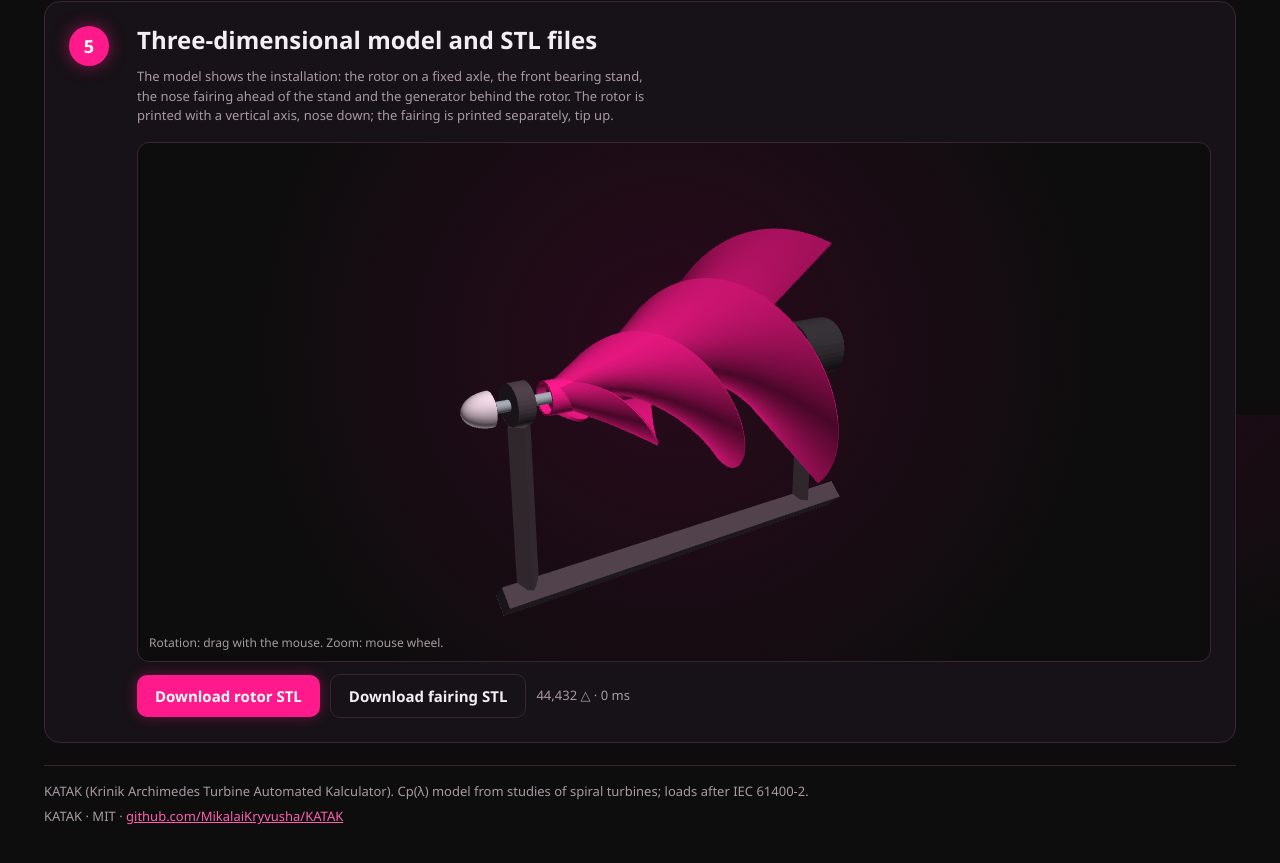
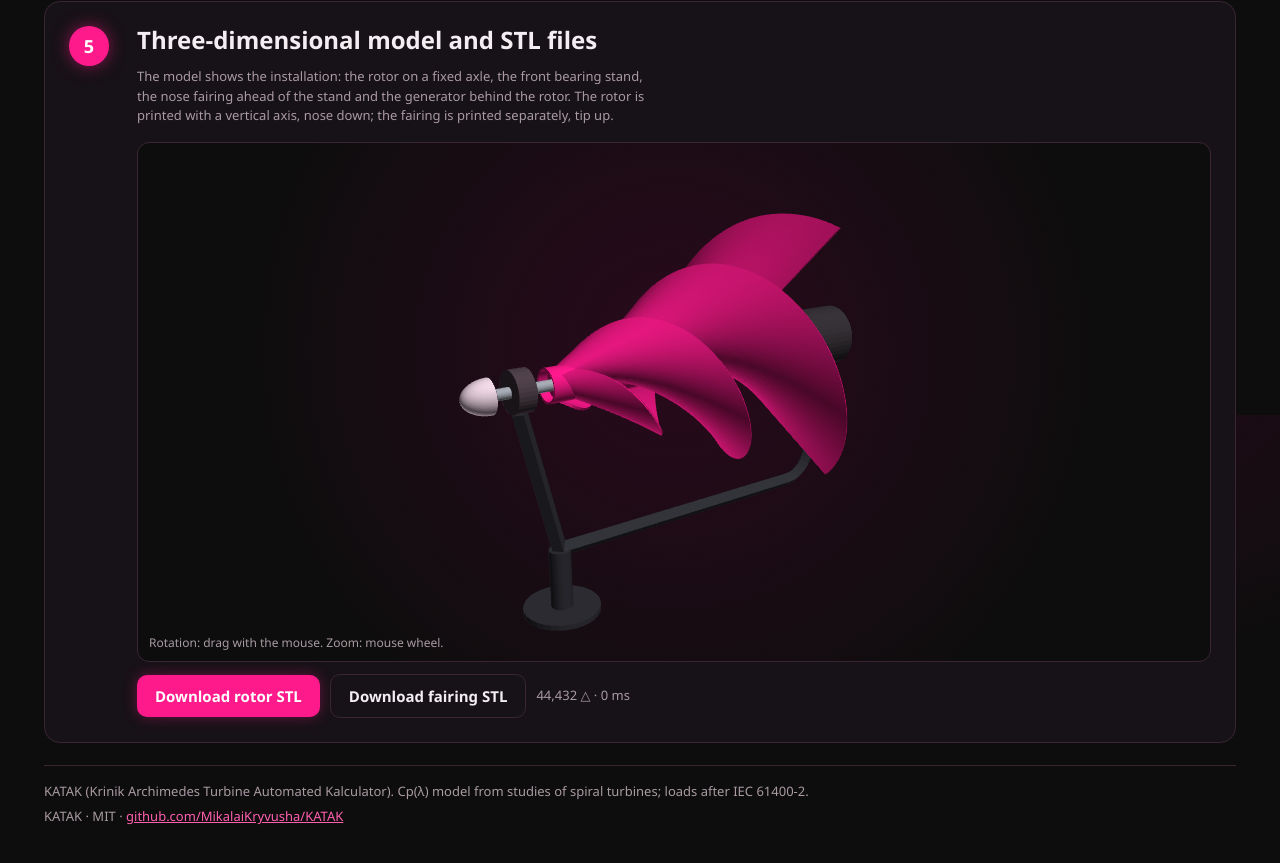
Before and after one commit to MikalaiKryvusha/KATAK, a website: page kalculator/index.html in a window 1280 px wide. Shown: the part 3585-4448 px from the top of the page. Drawn offline with Linux system fonts and the light colour scheme.

Commit message:
feat(kalculator): the triangular frame of the original in the 3D view (idea 11)
Owner 2026-11-16 17:00 «стойка на визуализации должна быть треугольной, как в оригинальном проекте» and 17:02 the «Side View»
picture. The square posts and the base beam are replaced by the original's frame (brochure p. 6 and the drawing of p. 11): a
yawing post with a flange under the front end, a short arm to the front bearing housing, a long arm under the rotor below its
largest radius that rises behind the exit to the generator. The open question — the generator at the narrow front end as in
the original, or behind as in ideas/04 — is with the owner.
Runs: node tools/ui-run.mjs 42/42, no console errors; the agent looked at the view from two angles (.work/tmp/view-*.png).

Co-Authored-By: Claude Opus 5.5 <noreply@anthropic.com>

```diff
--- a/kalculator/index.html
+++ b/kalculator/index.html
@@ -1262,7 +1262,11 @@ const viewer = (() => {
   function show(r, st) {
     for (const q of parts) { gl.deleteBuffer(q.bp); gl.deleteBuffer(q.bn); }
     const P = KATAK._, p = r.params, D = p.diameter_mm, R = D / 2, Ls = r.dims.Ls;
-    const axD = p.bore === 'bearings' ? st.bearing.d : p.bore_mm, gap = p.nose_gap_mm, ground = -(R + 0.12 * D);
+    // the frame after the original's «Side View» and the drawing of its p. 11 (ideas/11, researches/06 §2.4): a yawing post with
+    // a flange under the front end; from its top a short arm to the front bearing housing and a long arm that runs under the
+    // rotor below its largest radius and rises behind the exit to the generator — with the axle they make the triangle. [NOT-TESTED]
+    const zDeck = -(R + 0.05 * D), ground = zDeck - 0.22 * D;
+    const axD = p.bore === 'bearings' ? st.bearing.d : p.bore_mm, gap = p.nose_gap_mm;
     const xStand = -p.hub_front_mm - gap / 2, xNose = -p.hub_front_mm - gap, xGen = Ls + p.hub_back_mm + 6, genL = 0.18 * D, genD = Math.max(0.22 * D, st.bearing.D + 16);
     const axis = (dx = 0) => (q) => [q[2] + dx, q[0], q[1]];                 // a part built along z → world X
     const up = (dx) => (q) => [q[0] + dx, q[1], q[2] + ground];               // a post built along z → world Z, from the ground
@@ -1271,10 +1275,16 @@ const viewer = (() => {
     parts.push(upload(P.prism('round', axD, xNose - 4, xGen + genL + 12, 24), axis(), [0.66, 0.68, 0.72]));
     const hous = Math.min(gap - 6, st.bearing.B + 6);
     parts.push(upload(P.prism('round', st.bearing.D + 8, xStand - hous / 2, xStand + hous / 2, 32), axis(), [0.32, 0.26, 0.30]));
-    parts.push(upload(P.prism('square', Math.min(12, gap - 4), 0, -ground - (st.bearing.D + 8) / 2, 4), up(xStand), [0.32, 0.26, 0.30]));
     parts.push(upload(P.prism('round', genD, xGen, xGen + genL, 40), axis(), [0.22, 0.20, 0.22]));
-    parts.push(upload(P.prism('square', 14, 0, -ground - genD / 2, 4), up(xGen + genL / 2), [0.32, 0.26, 0.30]));
-    parts.push(upload(P.prism('square', 16, xStand - 20, xGen + genL + 20, 4), (q) => [q[2], q[0], q[1] + ground - 6], [0.32, 0.26, 0.30]));
+    const frameCol = [0.20, 0.20, 0.23], tubeR = Math.max(5, 0.026 * D), postR = 1.4 * tubeR, id = (q) => q;
+    const xDeck = xStand + 0.12 * Ls, xRear = xGen + genL / 2, rc = Math.max(4, Math.min(0.12 * D, xRear - Ls - 2));
+    parts.push(upload(P.prism('round', 2 * postR, 0, zDeck - ground, 24), up(xDeck), frameCol));                 // the yawing post
+    parts.push(upload(P.prism('round', 7 * postR, 0, 4, 32), up(xDeck), frameCol));                              // its flange
+    parts.push(upload(P.sweepTube([[xDeck, 0, zDeck], [xStand, 0, -(st.bearing.D + 8) / 2]], tubeR, 4), id, frameCol));   // short arm
+    const arm = [[xDeck, 0, zDeck], [xRear - rc, 0, zDeck]];
+    for (let i = 1; i <= 8; i++) { const f = Math.PI / 2 * i / 8; arm.push([xRear - rc + rc * Math.sin(f), 0, zDeck + rc - rc * Math.cos(f)]); }
+    arm.push([xRear, 0, -genD / 2]);
+    parts.push(upload(P.sweepTube(arm, tubeR, 4), id, frameCol));                                                // long arm
     if (r.parts.nose) parts.push(upload(r.parts.nose, (q) => [xNose - q[2], q[0], q[1]], [0.96, 0.86, 0.92]));
     const lo = [0, 1, 2].map((i) => Math.min(...parts.map((q) => q.lo[i]))), hi = [0, 1, 2].map((i) => Math.max(...parts.map((q) => q.hi[i])));
     centre = lo.map((x, i) => (x + hi[i]) / 2); radius = Math.max(hi[0] - lo[0], hi[1] - lo[1], hi[2] - lo[2]) * 0.62;
```
Also changed, not shown: PROJECT_ARCHITECTURE_INTERNAL_MAP.md (+4 -2 lines), ideas/11_triangular_stand_like_original.md (+2 -1 lines).
